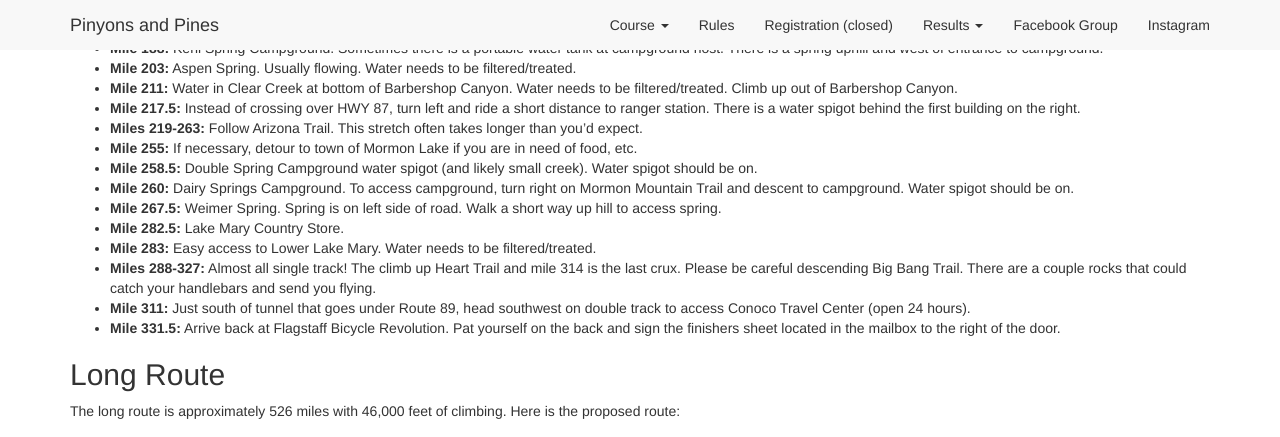
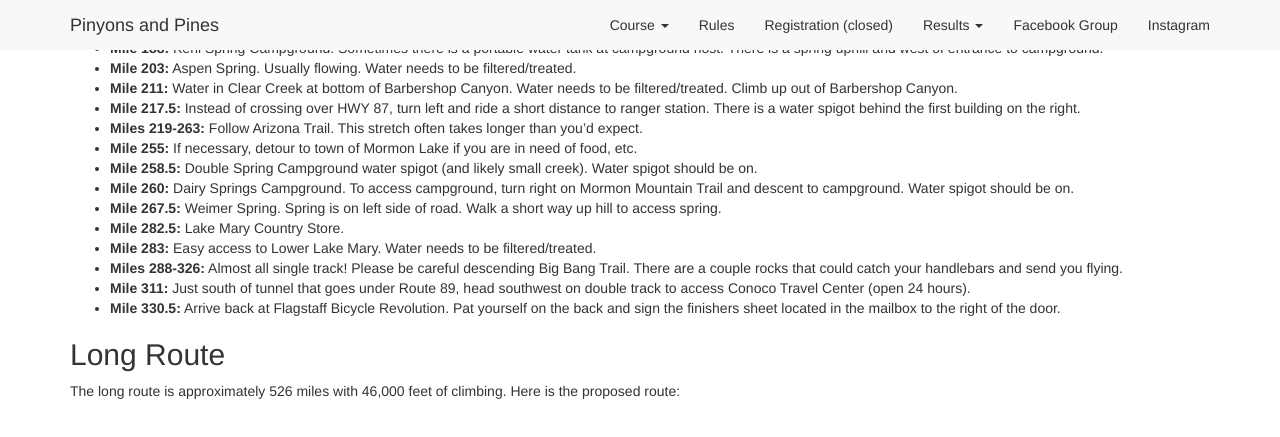
Before and after one commit to dcernst/PinyonsPines, a Jekyll site: the page built from course2023.md, in a window 1280 px wide and 900 px high, scrolled down 2471 px, cut to the strip 0-437 px from the top of the window. Built offline with Jekyll 4.4.1, drawn with Linux system fonts in a browser that asks for light colours; nearby versions of some CDN libraries.

Commit message:
Update course2023.md

```diff
--- a/course2023.md
+++ b/course2023.md
@@ -74,9 +74,9 @@ Below are some important notes, including information concerning resupply option
 - **Mile 267.5:** Weimer Spring. Spring is on left side of road.  Walk a short way up hill to access spring.
 - **Mile 282.5:** Lake Mary Country Store.
 - **Mile 283:** Easy access to Lower Lake Mary. Water needs to be filtered/treated.
-- **Miles 288-327:** Almost all single track! The climb up Heart Trail and mile 314 is the last crux. Please be careful descending Big Bang Trail. There are a couple rocks that could catch your handlebars and send you flying.
+- **Miles 288-326:** Almost all single track! Please be careful descending Big Bang Trail. There are a couple rocks that could catch your handlebars and send you flying.
 - **Mile 311:** Just south of tunnel that goes under Route 89, head southwest on double track to access Conoco Travel Center (open 24 hours).
-- **Mile 331.5:** Arrive back at Flagstaff Bicycle Revolution.  Pat yourself on the back and sign the finishers sheet located in the mailbox to the right of the door.
+- **Mile 330.5:** Arrive back at Flagstaff Bicycle Revolution.  Pat yourself on the back and sign the finishers sheet located in the mailbox to the right of the door.
 
 ## Long Route
 
```
